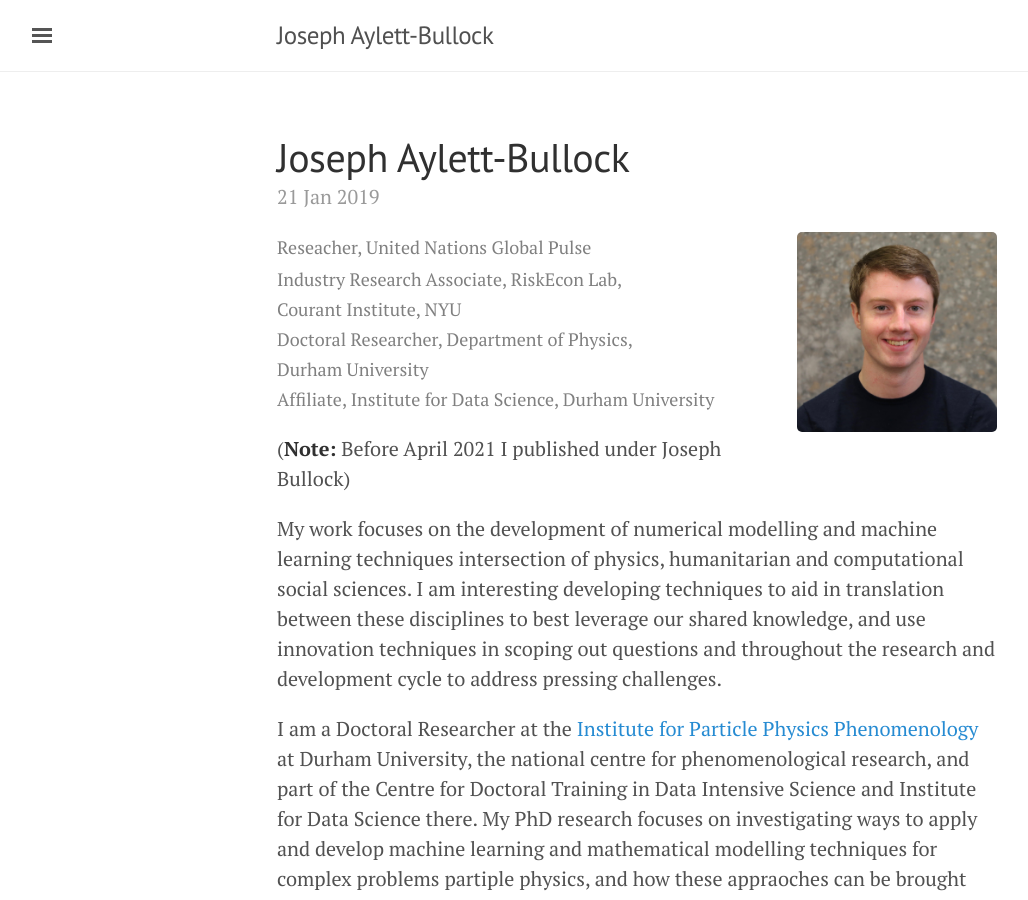
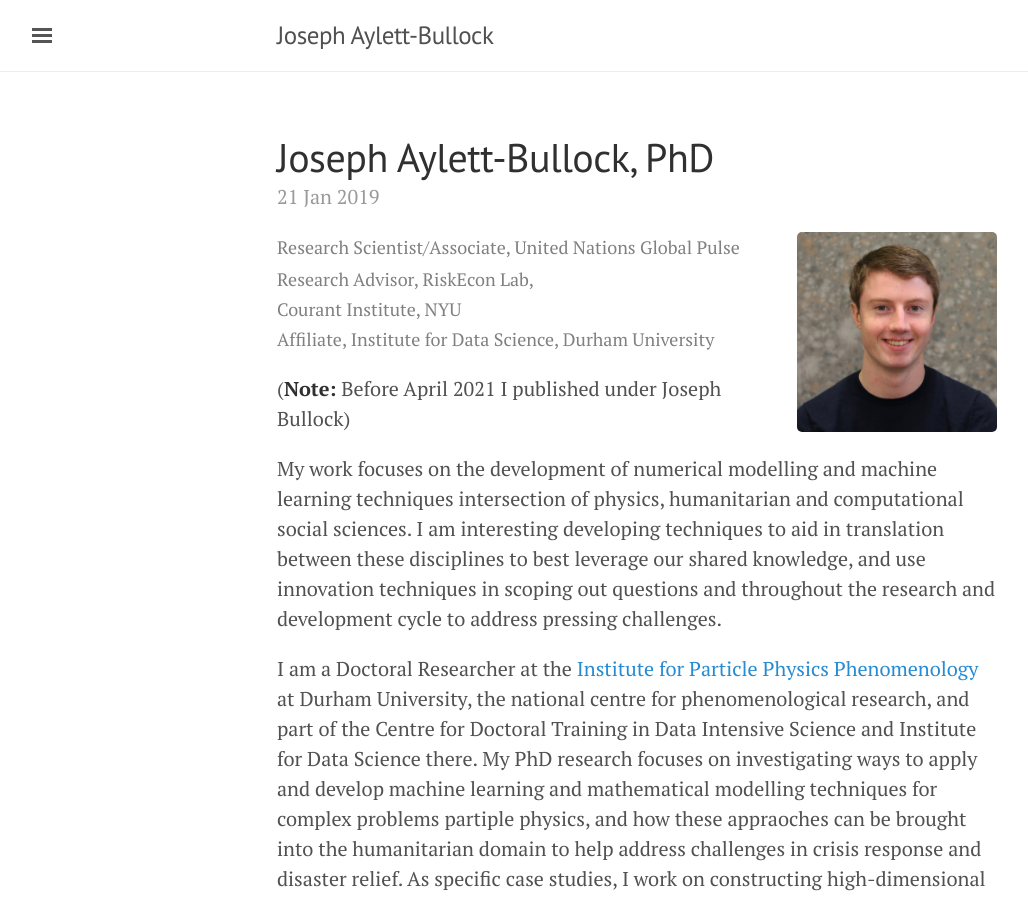
Before and after one commit to JosephPB/josephpb.github.io, a Jekyll site: the page built from _posts/2019-01-21-introducing-UNGA.md, in a window 1280 px wide and 900 px high. Shown: the whole window, without its empty margins (3-1031 px from the left). Built offline with Jekyll 4.4.1, drawn with Linux system fonts in a browser that asks for light colours.

```diff
--- a/_posts/2019-01-21-introducing-UNGA.md
+++ b/_posts/2019-01-21-introducing-UNGA.md
@@ -1,12 +1,11 @@
 ---
 layout: post
-title: Joseph Aylett-Bullock
+title: Joseph Aylett-Bullock, PhD
 ---
 <kbd><img style="float: right; margin-left: 10px;" width="200" height="200" src="https://josephpb.github.io/images/J_Bullock.jpg"></kbd>
 <span style="color:grey;font-size: 0.9em">
-Reseacher, United Nations Global Pulse<br/>
-Industry Research Associate, RiskEcon Lab, <br/>Courant Institute, NYU<br/>
-Doctoral Researcher, Department of Physics, <br/>Durham University<br/>
+Research Scientist/Associate, United Nations Global Pulse<br/>
+Research Advisor, RiskEcon Lab, <br/>Courant Institute, NYU<br/>
 Affiliate, Institute for Data Science, Durham University<br/>
 </span>
 
```
Also changed, not shown: archive/blogs.md (+2 -4 lines), archive/contact.md (+3 -4 lines), archive/projects.md (+3 -4 lines).
